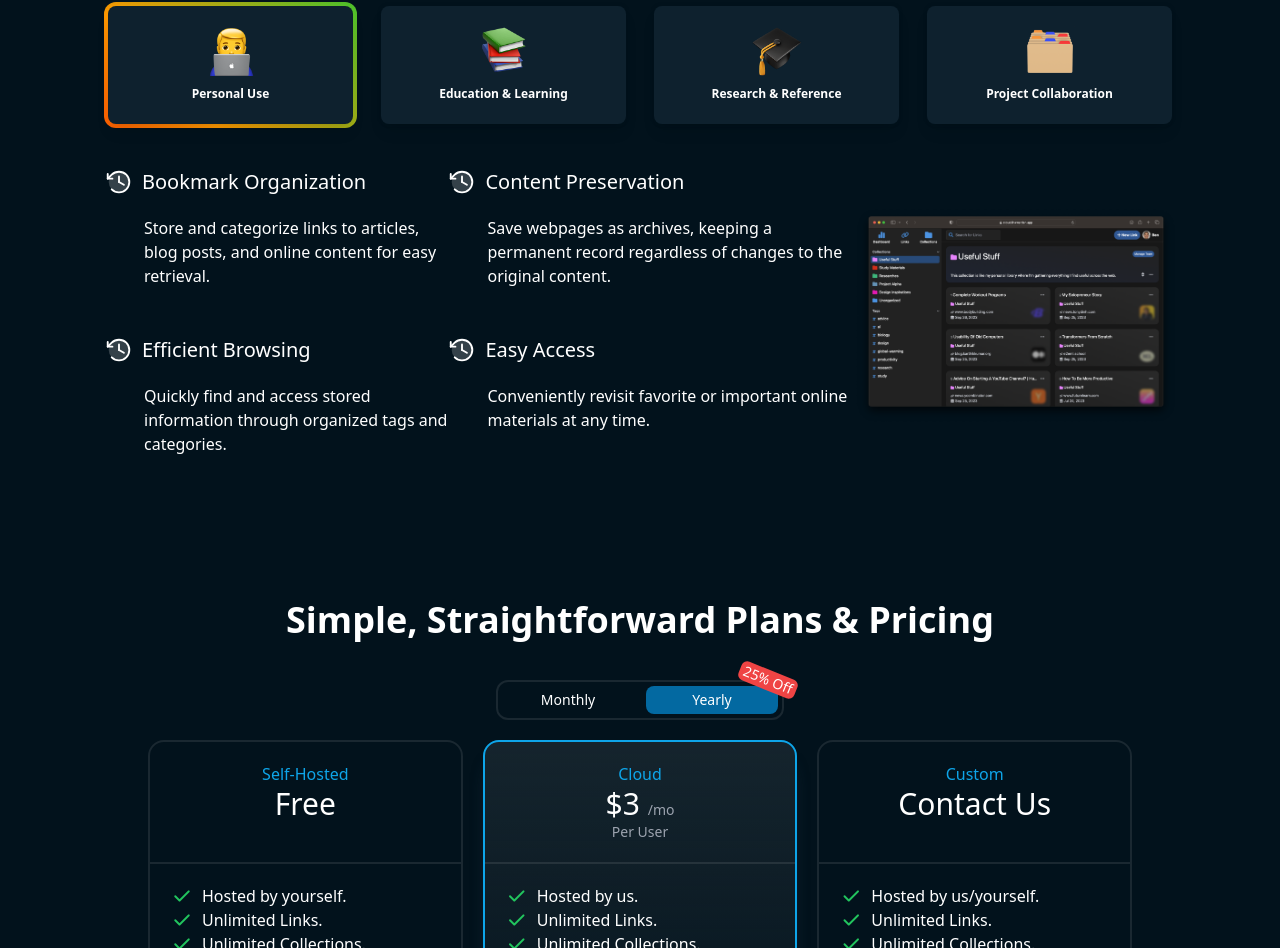
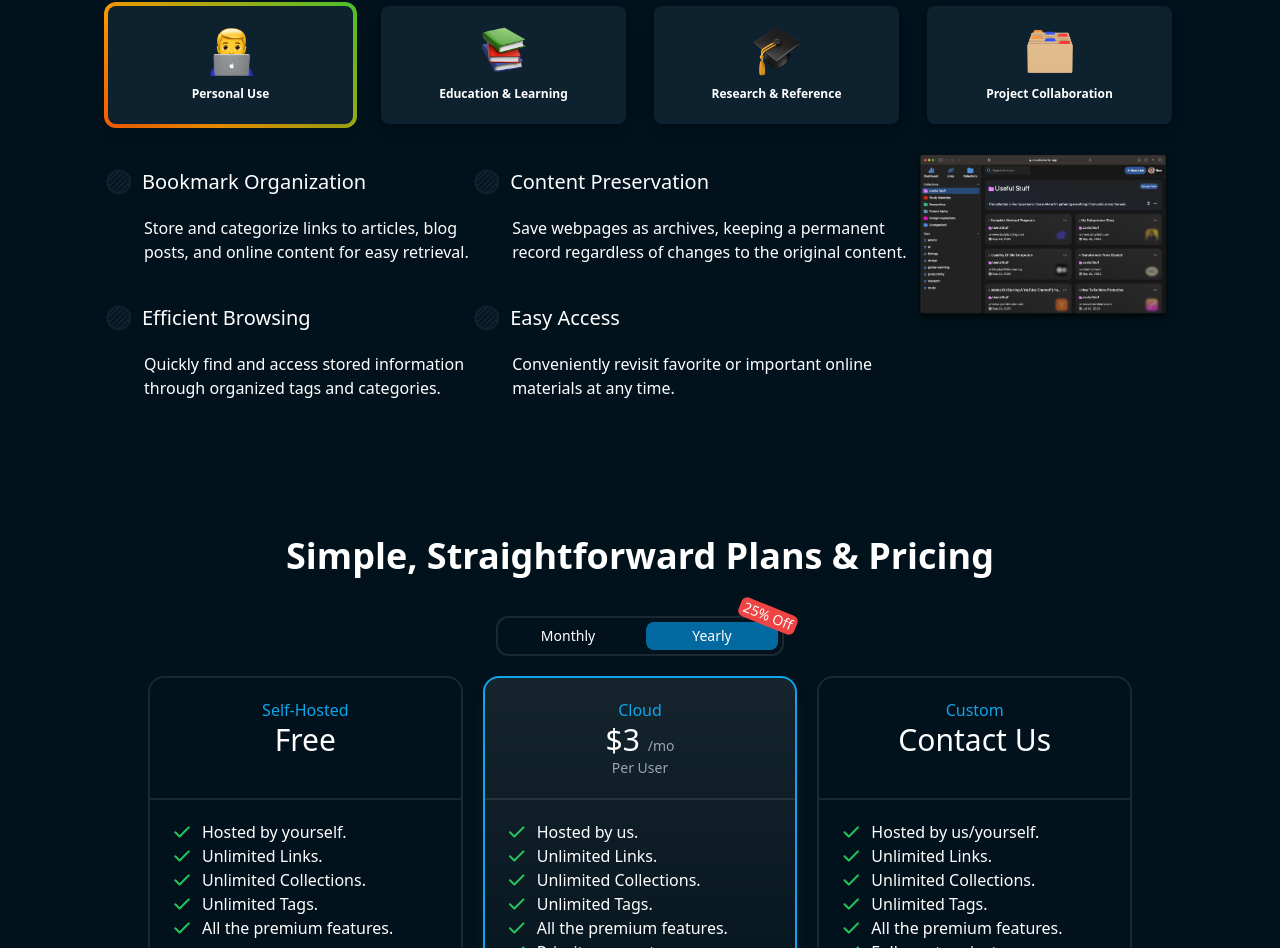
Before and after one commit to linkwarden/website, a Next.js app: page / in a window 1280 px wide. Shown: the part 3674-4622 px from the top of the page. Built offline with nearby package versions, Linux system fonts and the light colour scheme.

Commit message:
useCase mobile & desktop styles changed

```diff
--- a/components/Homepage/useCases/UseCaseTabPanel.tsx
+++ b/components/Homepage/useCases/UseCaseTabPanel.tsx
@@ -6,6 +6,7 @@ function UseCaseTabPanel() {
   return (
     <>
       <Tab.Panel className="w-full flex flex-row-reverse mb-3">
+        <div className="w-[33%]">
           <Image
             src="./app/personal.png"
             width={320}
@@ -14,51 +15,51 @@ function UseCaseTabPanel() {
             className="rounded-2xl relative z-10 w-320 h-auto my-auto"
           />
 
+        </div>
         <div className="flex w-full">
           <div className="top">
             <div className="flex w-full">
               <div className="w-full">
                 <div className="flex align-bottom">
-                  <Image src={'/time.svg'} height={30} width={30} alt="" className='text-white ' />
+                  <Image src={'/stroke.svg'} height={30} width={30} alt="" className='text-white ' />
                   <p className="mb-5 text-xl mt-5 ml-2">Bookmark Organization</p>
                 </div>
-                <p className="font-160 pl-10 h-[100px]">
+                <p className="font-160 pl-10 pb-5">
                   Store and categorize links to articles, blog posts, and online content for easy retrieval.
-
                 </p>
               </div>
             </div>
-            <div className="flex full">
+            <div className="flex w-full">
               <div className="w-full">
                 <div className="flex align-bottom">
-                  <Image src={'/time.svg'} height={30} width={30} alt="" className='text-white ' />
+                  <Image src={'/stroke.svg'} height={30} width={30} alt="" className='text-white ' />
                   <p className="mb-5 text-xl mt-5 ml-2">Efficient Browsing</p>
                 </div>
-                <p className="font-160 pl-10 h-[100px]">
+                <p className="font-160 pl-10 pb-5">
                   Quickly find and access stored information through organized tags and categories.
                 </p>
               </div>
             </div>
           </div>
           <div className="bottom">
-            <div className="flex">
+            <div className="flex w-full">
               <div className="w-full">
                 <div className="flex align-bottom">
-                  <Image src={'/time.svg'} height={30} width={30} alt="" className='text-white ' />
+                  <Image src={'/stroke.svg'} height={30} width={30} alt="" className='text-white ' />
                   <p className="mb-5 text-xl mt-5 ml-2">Content Preservation</p>
                 </div>
-                <p className="font-160 pl-10 h-[100px]">
+                <p className="font-160 pl-10 pb-5">
                   Save webpages as archives, keeping a permanent record regardless of changes to the original content.
                 </p>
               </div>
             </div>
-            <div className="flex">
+            <div className="flex w-full">
               <div className="w-full">
                 <div className="flex align-bottom">
-                  <Image src={'/time.svg'} height={30} width={30} alt="" className='text-white ' />
+                  <Image src={'/stroke.svg'} height={30} width={30} alt="" className='text-white ' />
                   <p className="mb-5 text-xl mt-5 ml-2">Easy Access</p>
                 </div>
-                <p className="font-160 pl-10 h-[100px]">
+                <p className="font-160 pl-10 pb-5">
                   Conveniently revisit favorite or important online materials at any time.
                 </p>
               </div>
@@ -69,6 +70,7 @@ function UseCaseTabPanel() {
 
       </Tab.Panel>
       <Tab.Panel className="w-full flex flex-row-reverse mb-3">
+        <div className="w-[33%]">
           <Image
             src="./app/personal.png"
             width={320}
@@ -77,15 +79,16 @@ function UseCaseTabPanel() {
             className="rounded-2xl relative z-10 w-320 h-auto my-auto"
           />
 
+        </div>
         <div className="flex w-full">
           <div className="top">
             <div className="flex w-full">
               <div className="w-full">
                 <div className="flex align-bottom">
-                  <Image src={'/time.svg'} height={30} width={30} alt="" className='text-white ' />
+                  <Image src={'/stroke.svg'} height={30} width={30} alt="" className='text-white ' />
                   <p className="mb-5 text-xl mt-5 ml-2"> Academic Resource Management</p>
                 </div>
-                <p className="font-160 pl-10 h-[100px]">
+                <p className="font-160 pl-10 pb-5">
                   Bookmark and organize educational content for easy study and reference.
                 </p>
               </div>
@@ -93,10 +96,10 @@ function UseCaseTabPanel() {
             <div className="flex full">
               <div className="w-full">
                 <div className="flex align-bottom">
-                  <Image src={'/time.svg'} height={30} width={30} alt="" className='text-white ' />
+                  <Image src={'/stroke.svg'} height={30} width={30} alt="" className='text-white ' />
                   <p className="mb-5 text-xl mt-5 ml-2">Curated Learning Materials</p>
                 </div>
-                <p className="font-160 pl-10 h-[100px]">
+                <p className="font-160 pl-10 pb-5">
                   Educators can create and share a tailored repository of learning resources.
                 </p>
               </div>
@@ -106,10 +109,10 @@ function UseCaseTabPanel() {
             <div className="flex">
               <div className="w-full">
                 <div className="flex align-bottom">
-                  <Image src={'/time.svg'} height={30} width={30} alt="" className='text-white ' />
+                  <Image src={'/stroke.svg'} height={30} width={30} alt="" className='text-white ' />
                   <p className="mb-5 text-xl mt-5 ml-2">Enhanced Study Experience</p>
                 </div>
-                <p className="font-160 pl-10 h-[100px]">
+                <p className="font-160 pl-10 pb-5">
                   Students can efficiently revisit bookmarked resources for coursework and assignments.
                 </p>
               </div>
@@ -117,10 +120,10 @@ function UseCaseTabPanel() {
             <div className="flex">
               <div className="w-full">
                 <div className="flex align-bottom">
-                  <Image src={'/time.svg'} height={30} width={30} alt="" className='text-white ' />
+                  <Image src={'/stroke.svg'} height={30} width={30} alt="" className='text-white ' />
                   <p className="mb-5 text-xl mt-5 ml-2">Collaborative Learning</p>
                 </div>
-                <p className="font-160 pl-10 h-[100px]">
+                <p className="font-160 pl-10 pb-5">
                   Share and collaborate on educational resources between educators and students.
                 </p>
               </div>
@@ -131,6 +134,7 @@ function UseCaseTabPanel() {
 
       </Tab.Panel>
       <Tab.Panel className="w-full flex flex-row-reverse mb-3">
+      <div className="w-[33%]">
           <Image
             src="./app/personal.png"
             width={320}
@@ -139,15 +143,17 @@ function UseCaseTabPanel() {
             className="rounded-2xl relative z-10 w-320 h-auto my-auto"
           />
 
+        </div>
+
         <div className="flex w-full">
           <div className="top">
             <div className="flex w-full">
               <div className="w-full">
                 <div className="flex align-bottom">
-                  <Image src={'/time.svg'} height={30} width={30} alt="" className='text-white ' />
+                  <Image src={'/stroke.svg'} height={30} width={30} alt="" className='text-white ' />
                   <p className="mb-5 text-xl mt-5 ml-2">Resource Gathering</p>
                 </div>
-                <p className="font-160 pl-10 h-[100px]">
+                <p className="font-160 pl-10 pb-5">
                   Gather and organize academic references and project materials.
                 </p>
               </div>
@@ -155,10 +161,10 @@ function UseCaseTabPanel() {
             <div className="flex full">
               <div className="w-full">
                 <div className="flex align-bottom">
-                  <Image src={'/time.svg'} height={30} width={30} alt="" className='text-white ' />
+                  <Image src={'/stroke.svg'} height={30} width={30} alt="" className='text-white ' />
                   <p className="mb-5 text-xl mt-5 ml-2">Permanent Access</p>
                 </div>
-                <p className="font-160 pl-10 h-[100px]">
+                <p className="font-160 pl-10 pb-5">
                   Archive webpages to ensure continuous access despite changes or removal of online sources.
                 </p>
               </div>
@@ -168,10 +174,10 @@ function UseCaseTabPanel() {
             <div className="flex">
               <div className="w-full">
                 <div className="flex align-bottom">
-                  <Image src={'/time.svg'} height={30} width={30} alt="" className='text-white ' />
+                  <Image src={'/stroke.svg'} height={30} width={30} alt="" className='text-white ' />
                   <p className="mb-5 text-xl mt-5 ml-2">Collaborative Research</p>
                 </div>
-                <p className="font-160 pl-10 h-[100px]">
+                <p className="font-160 pl-10 pb-5">
                   Pool resources and references through shared collaboration features.
                 </p>
               </div>
@@ -179,10 +185,10 @@ function UseCaseTabPanel() {
             <div className="flex">
               <div className="w-full">
                 <div className="flex align-bottom">
-                  <Image src={'/time.svg'} height={30} width={30} alt="" className='text-white ' />
+                  <Image src={'/stroke.svg'} height={30} width={30} alt="" className='text-white ' />
                   <p className="mb-5 text-xl mt-5 ml-2">Resource Reliability</p>
                 </div>
-                <p className="font-160 pl-10 h-[100px]">
+                <p className="font-160 pl-10 pb-5">
                   Maintain access to valuable research content with archival features.
                 </p>
               </div>
@@ -193,6 +199,7 @@ function UseCaseTabPanel() {
 
       </Tab.Panel>
       <Tab.Panel className="w-full flex flex-row-reverse mb-3">
+      <div className="w-[33%]">
           <Image
             src="./app/personal.png"
             width={320}
@@ -201,15 +208,17 @@ function UseCaseTabPanel() {
             className="rounded-2xl relative z-10 w-320 h-auto my-auto"
           />
 
+        </div>
+
         <div className="flex w-full">
           <div className="top">
             <div className="flex w-full">
               <div className="w-full">
                 <div className="flex align-bottom">
-                  <Image src={'/time.svg'} height={30} width={30} alt="" className='text-white ' />
+                  <Image src={'/stroke.svg'} height={30} width={30} alt="" className='text-white ' />
                   <p className="mb-5 text-xl mt-5 ml-2">Team Resource Gathering</p>
                 </div>
-                <p className="font-160 pl-10 h-[100px]">
+                <p className="font-160 pl-10 pb-5">
                   Collectively gather and organize webpages relevant to a project.
                 </p>
               </div>
@@ -217,10 +226,10 @@ function UseCaseTabPanel() {
             <div className="flex full">
               <div className="w-full">
                 <div className="flex align-bottom">
-                  <Image src={'/time.svg'} height={30} width={30} alt="" className='text-white ' />
+                  <Image src={'/stroke.svg'} height={30} width={30} alt="" className='text-white ' />
                   <p className="mb-5 text-xl mt-5 ml-2">Seamless Collaboration</p>
                 </div>
-                <p className="font-160 pl-10 h-[100px]">
+                <p className="font-160 pl-10 pb-5">
                   Share essential resources and references among team members.
                 </p>
               </div>
@@ -230,10 +239,10 @@ function UseCaseTabPanel() {
             <div className="flex">
               <div className="w-full">
                 <div className="flex align-bottom">
-                  <Image src={'/time.svg'} height={30} width={30} alt="" className='text-white ' />
+                  <Image src={'/stroke.svg'} height={30} width={30} alt="" className='text-white ' />
                   <p className="mb-5 text-xl mt-5 ml-2">Project Efficiency</p>
                 </div>
-                <p className="font-160 pl-10 h-[100px]">
+                <p className="font-160 pl-10 pb-5">
                   Access a centralized resource hub for all project-related information.
                 </p>
               </div>
@@ -241,10 +250,10 @@ function UseCaseTabPanel() {
             <div className="flex">
               <div className="w-full">
                 <div className="flex align-bottom">
-                  <Image src={'/time.svg'} height={30} width={30} alt="" className='text-white ' />
+                  <Image src={'/stroke.svg'} height={30} width={30} alt="" className='text-white ' />
                   <p className="mb-5 text-xl mt-5 ml-2"> Information Sharing</p>
                 </div>
-                <p className="font-160 pl-10 h-[100px]">
+                <p className="font-160 pl-10 pb-5">
                   Ensure all team members have access to the same materials for aligned efforts.                </p>
               </div>
             </div>
--- a/components/Homepage/useCases/mobile/SelectedData.tsx
+++ b/components/Homepage/useCases/mobile/SelectedData.tsx
@@ -24,19 +24,19 @@ function SelectedData({ src, textOne, textTwo, textThree  ,textFour}: SelectedDa
         </div>
         <div className="w-2/4 text-right">
           <div className="flex align-middle mb-3">
-            <Image src={'/brain.svg'} height={30} width={30} alt="" className="text-white" />
+            <Image src={'/stroke.svg'} height={30} width={30} alt="" className="text-white" />
             <p className="ml-3 text-left">{textOne}</p>
           </div>
           <div className="flex align-middle mb-3">
-            <Image src={'/brain.svg'} height={30} width={30} alt="" className="text-white" />
+            <Image src={'/stroke.svg'} height={30} width={30} alt="" className="text-white" />
             <p className="ml-3 text-left">{textTwo}</p>
           </div>
           <div className="flex align-middle mb-3">
-            <Image src={'/brain.svg'} height={30} width={30} alt="" className="text-white" />
+            <Image src={'/stroke.svg'} height={30} width={30} alt="" className="text-white" />
             <p className="ml-3 text-left">{textThree}</p>
           </div>
           <div className="flex align-middle">
-            <Image src={'/brain.svg'} height={30} width={30} alt="" className="text-white" />
+            <Image src={'/stroke.svg'} height={30} width={30} alt="" className="text-white" />
             <p className="ml-3 text-left">{textFour}</p>
           </div>
         </div>
--- a/components/Homepage/useCases/mobile/UseCaseListBoxMobile.tsx
+++ b/components/Homepage/useCases/mobile/UseCaseListBoxMobile.tsx
@@ -64,7 +64,7 @@ function UseCaseListBoxMobile() {
         <Listbox value={selected} onChange={setSelected}>
           <div className={`${style.rainbow} px-0.5 py-0.5 rounded-lg align-middle`}>
             <div className="relative">
-              <Listbox.Button className="align-middle relative w-full cursor-default rounded-lg bg-[#0E212E] py-2 pl-3 pr-10 text-left shadow-md focus:outline-none focus-visible:border-indigo-500 focus-visible:ring-2 focus-visible:ring-white/75 focus-visible:ring-offset-2 focus-visible:ring-offset-orange-300 sm:text-sm">
+              <Listbox.Button className="align-middle relative w-full cursor-default rounded-lg bg-[#0E212E] py-2 pl-3 pr-10 text-left shadow-md focus:outline-none focus-visible:border-indigo-500 focus-visible:ring-2 focus-visible:ring-black focus-visible:ring-offset-2 focus-visible:ring-offset-orange-300 sm:text-sm">
                 <div className='flex'>
                   <span className="truncate mt-[2px]"><Image src={selected.img} alt='' height={20} width={20} /></span>
                   <span className="truncate ml-5">{selected.name}</span>
@@ -85,7 +85,7 @@ function UseCaseListBoxMobile() {
                     <Listbox.Option
                       key={Idx}
                       className={({ active }) =>
-                        `relative cursor-default select-none py-2 pl-5 pr-4 ${active ? 'bg-[white] text-black' : 'text-white'
+                        `relative cursor-default select-none py-2 pl-5 pr-4 ${active ? 'bg-[#0369A1] text-white' : 'text-white'
                         }`
                       }
                       value={i}
```
Also changed, not shown: public/stroke.svg (added). Lines whose indentation alone changed are shown as unchanged.
